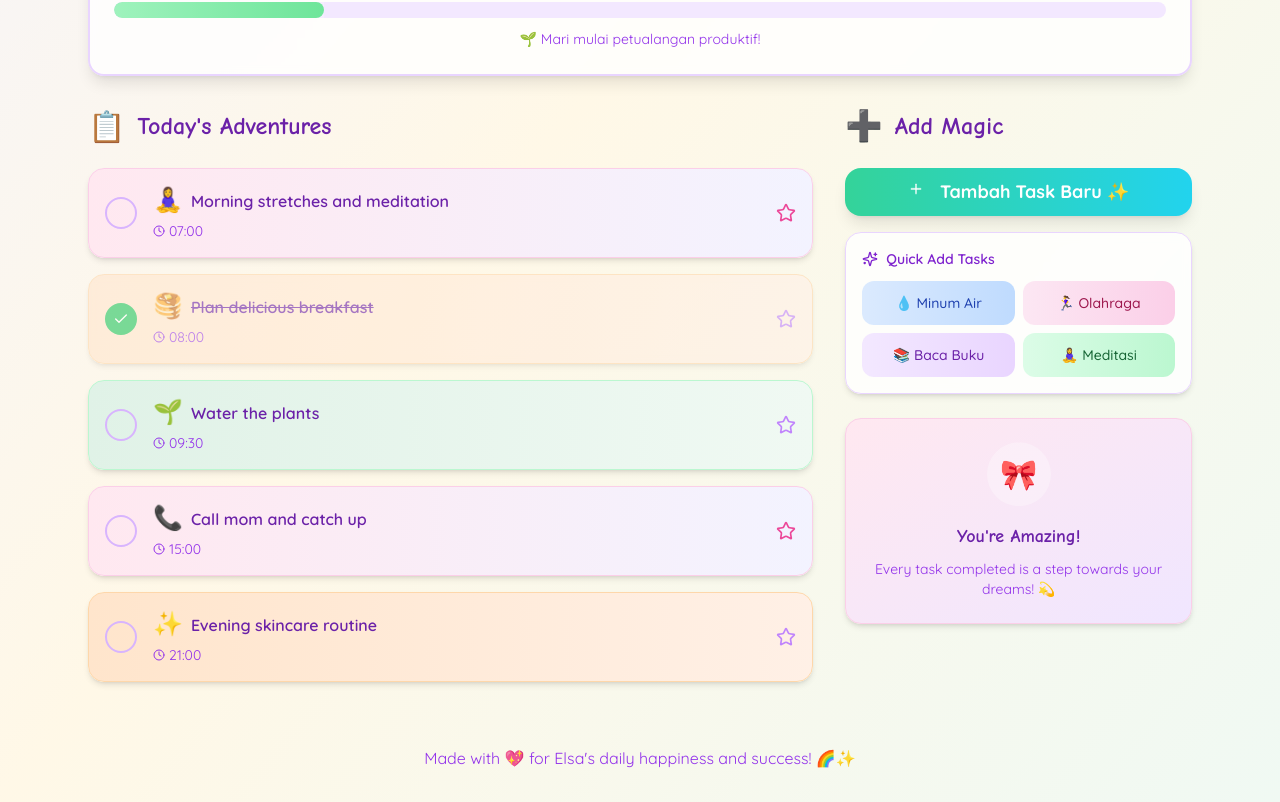
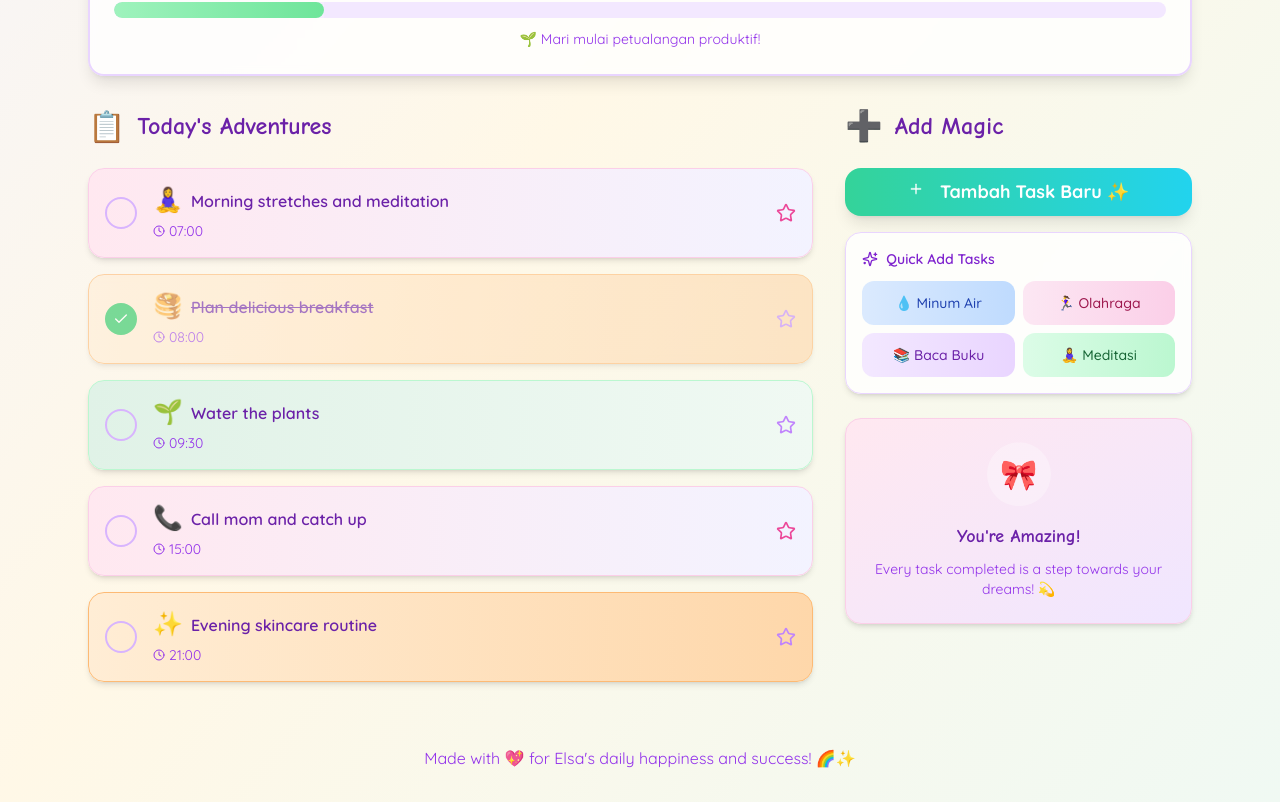
Before and after one commit to elsaelisayohanasianturi09/DailyManagement, a React (Vite) app: page / in a window 1280 px wide. Shown: the part 737-1539 px from the top of the page. Built offline with nearby package versions, Linux system fonts and the light colour scheme.

Commit message:
Refactor: Change yellow colors to soft colors
Change all instances of yellow colors to soft, pastel colors to improve text readability.

```diff
--- a/src/components/AddTaskForm.tsx
+++ b/src/components/AddTaskForm.tsx
@@ -198,7 +198,7 @@ const AddTaskForm: React.FC<AddTaskFormProps> = ({ onAddTask }) => {
                 </SelectTrigger>
                 <SelectContent className="bg-white/95 backdrop-blur-sm border-purple-200 rounded-xl">
                   <SelectItem value="low" className="hover:bg-green-50">🌱 Rendah</SelectItem>
-                  <SelectItem value="medium" className="hover:bg-yellow-50">⭐ Sedang</SelectItem>
+                  <SelectItem value="medium" className="hover:bg-orange-50">⭐ Sedang</SelectItem>
                   <SelectItem value="high" className="hover:bg-red-50">🔥 Tinggi</SelectItem>
                 </SelectContent>
               </Select>
--- a/src/components/TaskCard.tsx
+++ b/src/components/TaskCard.tsx
@@ -21,13 +21,13 @@ const TaskCard: React.FC<TaskCardProps> = ({ task, onToggle }) => {
 
   const priorityColors = {
     low: 'from-pastel-mint to-pastel-mint-light',
-    medium: 'from-pastel-peach to-pastel-peach-light',
+    medium: 'from-orange-100 to-orange-200',
     high: 'from-pastel-rose-pink to-pastel-lavender-light'
   };
 
   const priorityBorders = {
     low: 'border-green-200',
-    medium: 'border-orange-200',
+    medium: 'border-orange-300',
     high: 'border-pink-200'
   };
 
```
